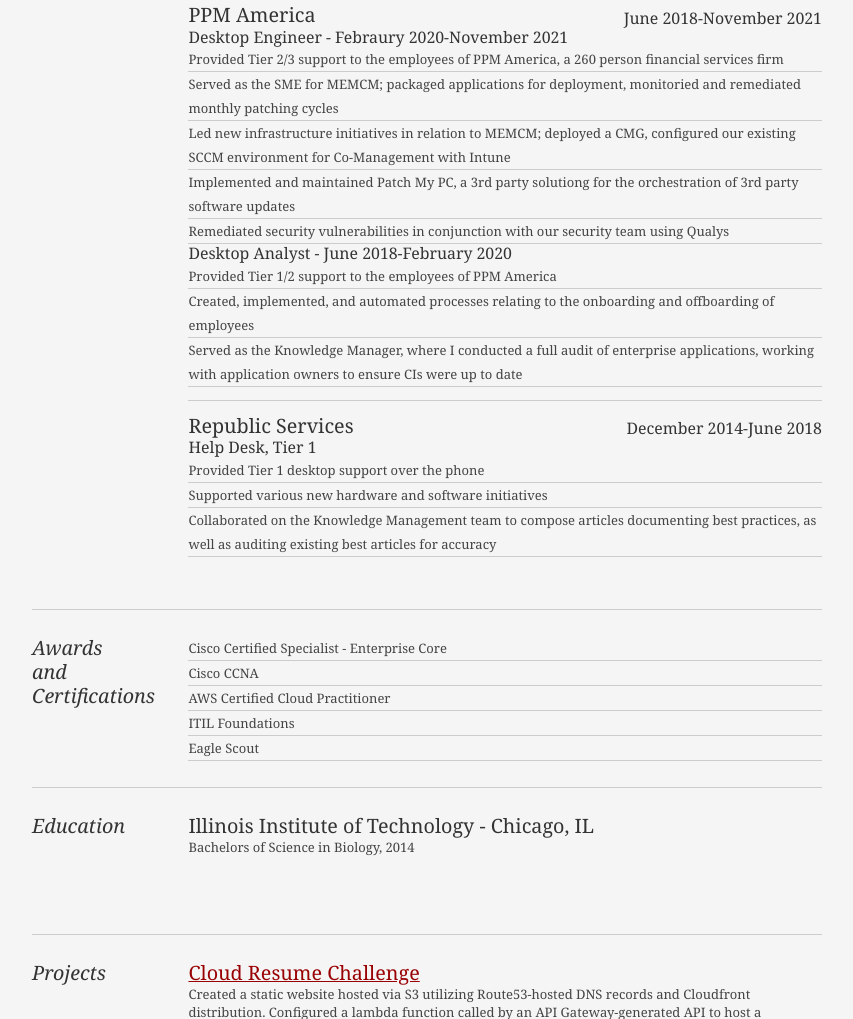
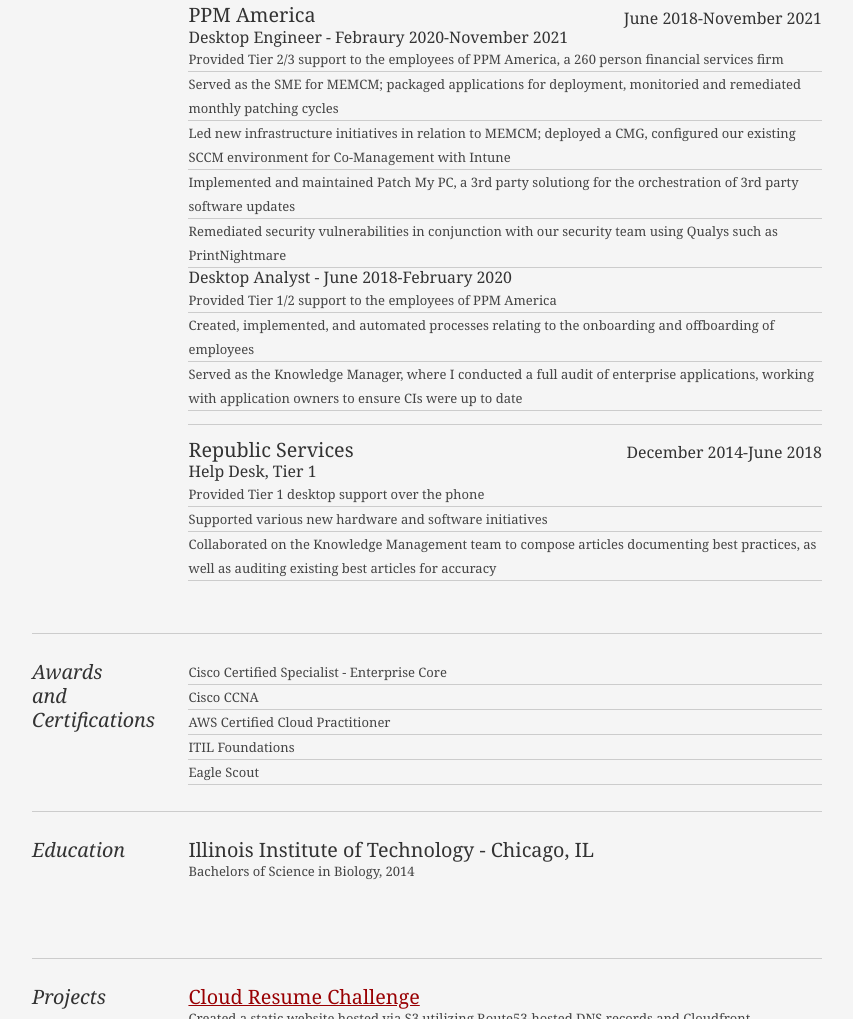
Before and after one commit to matthew-ivancic/CRCFrontEnd, a plain HTML site: page S3Files/index.html in a window 1280 px wide. Shown: the part 815-1834 px from the top of the page, without its empty margins (213-1066 px from the left). Drawn offline with Linux system fonts and the light colour scheme; no server answers.

Commit message:
fixing ommission

```diff
--- a/S3Files/index.html
+++ b/S3Files/index.html
@@ -115,7 +115,7 @@
                                     <li>Served as the SME for MEMCM; packaged applications for deployment, monitoried and remediated monthly patching cycles</li>
                                     <li>Led new infrastructure initiatives in relation to MEMCM; deployed a CMG, configured our existing SCCM environment for Co-Management with Intune</li>
                                     <li>Implemented and maintained Patch My PC, a 3rd party solutiong for the orchestration of 3rd party software updates</li>
-                                    <li>Remediated security vulnerabilities in conjunction with our security team using Qualys</li>
+                                    <li>Remediated security vulnerabilities in conjunction with our security team using Qualys such as PrintNightmare</li>
                                 </ul>
 								<h3>Desktop Analyst - June 2018-February 2020</h3>
                                 <ul>
```
